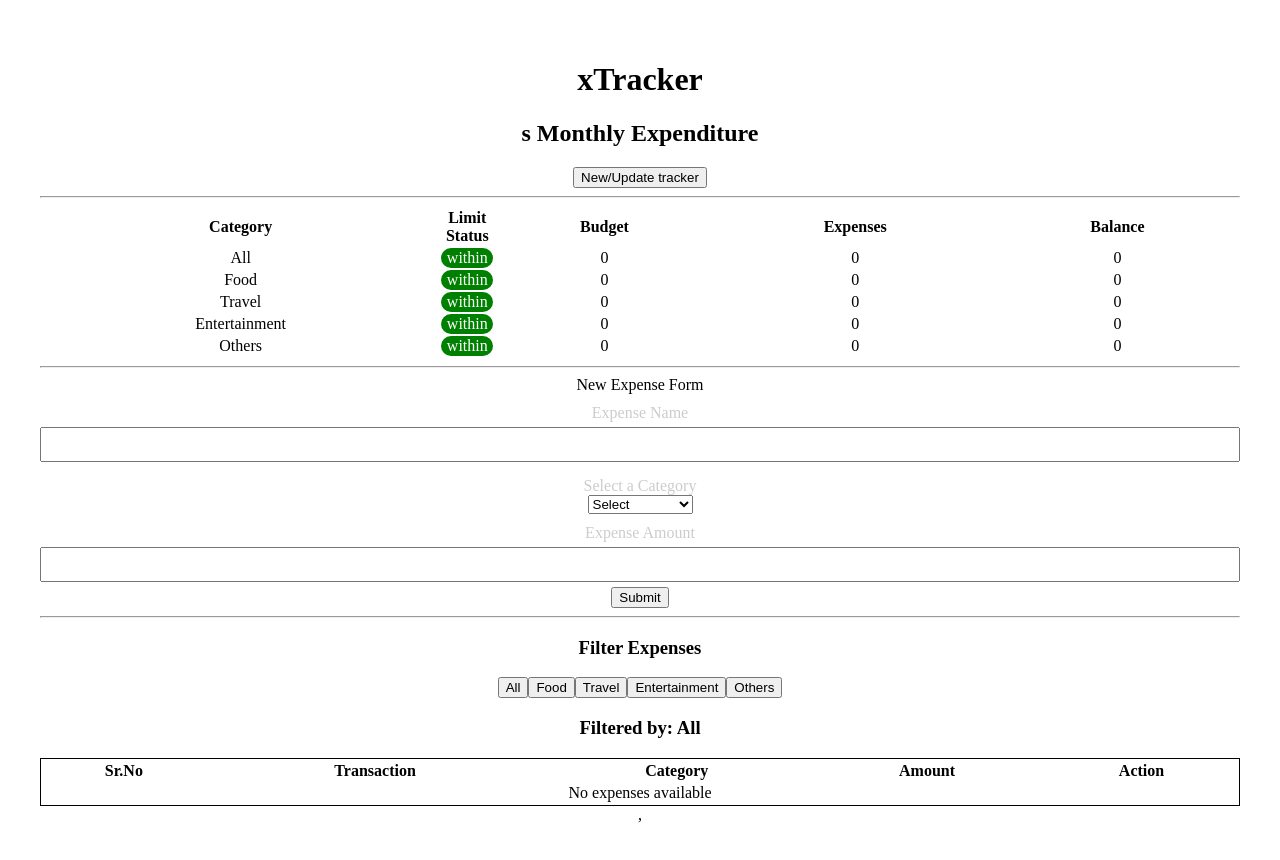
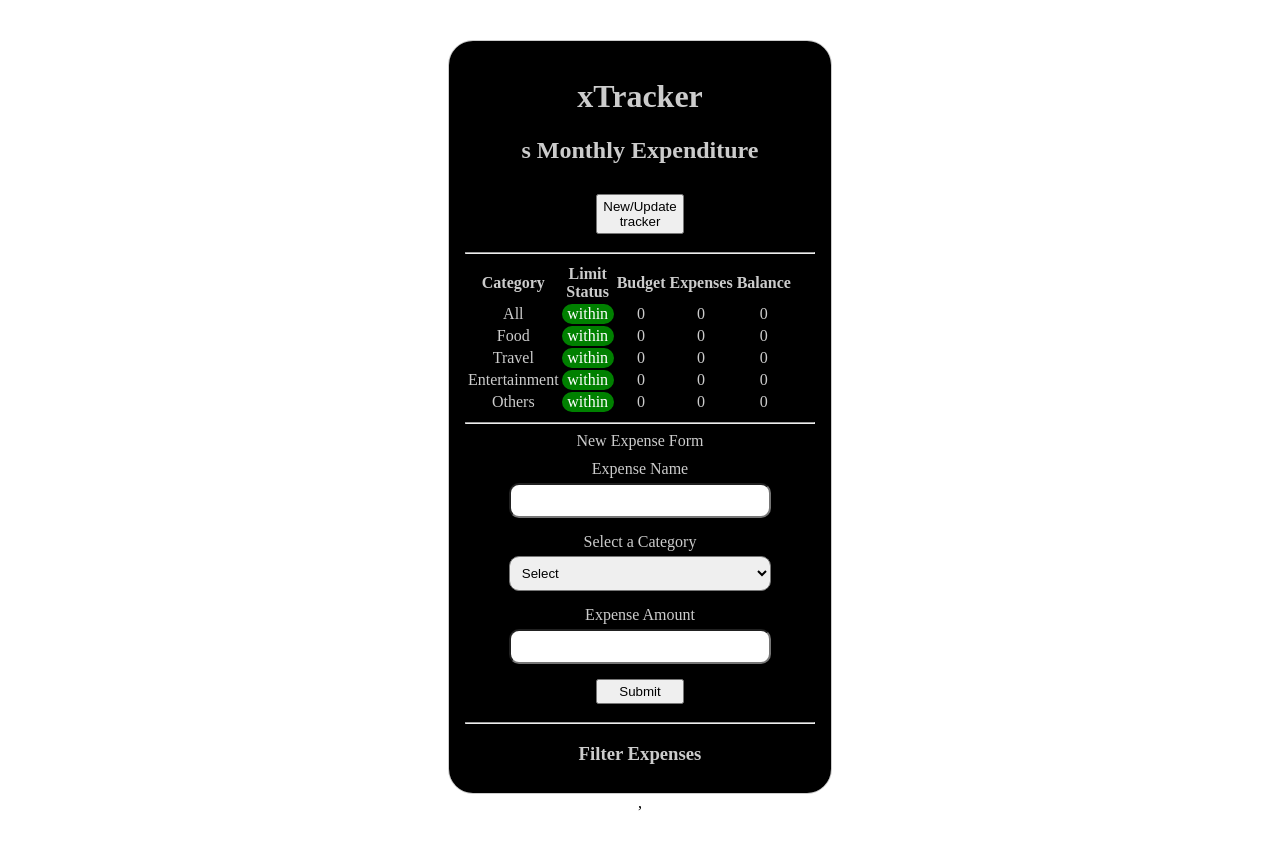
Before and after one commit to amritha-sabu/xpensetracker, a React (Vite) app: page /transactions in a window 1280 px wide. Shown: the top 860 px of the page. Built offline with nearby package versions, Linux system fonts and the light colour scheme.

Commit message:
Updated CSS

```diff
--- a/src/components/HomePage/budgetPage.module.css
+++ b/src/components/HomePage/budgetPage.module.css
@@ -17,7 +17,7 @@
     border-radius: 25px;
 }
 
-.landingpage h1, p{
+.landingpage h1, h3, p{
     color: #ccc;
 }
 
@@ -28,8 +28,9 @@ label{
 }
 
 input {
-    width: 100%;
+    width: 75%;
     padding: 8px;
     margin: 5px 0;
     box-sizing: border-box;
+    border-radius: 10px;
 }
--- a/src/components/TransactionsPage/BudgetSection.jsx
+++ b/src/components/TransactionsPage/BudgetSection.jsx
@@ -1,4 +1,5 @@
 import { useSelector } from "react-redux";
+import style from './budgetSection.module.css';
 
 const BudgetSection = () => {
     const budgetData = useSelector((state) => state.budget);
@@ -37,7 +38,7 @@ const BudgetSection = () => {
     const totalLimitStatus = totalBalance < 0 ? 'exceed' : 'within';
 
     return (
-        <div>
+        <div className={style.budgetRow}>
             {budgetData ? (
                         <main>
                             <table style={{ width: '100%', textAlign: 'center' }}>
--- a/src/components/TransactionsPage/TransactionPage.jsx
+++ b/src/components/TransactionsPage/TransactionPage.jsx
@@ -3,6 +3,7 @@ import BudgetSection from "./BudgetSection";
 import { useNavigate } from "react-router-dom";
 import AddNewExpense from "./addExpense";
 import Expenses from "./Expenses";
+import styles from './transaction.module.css';
 
 const TransactionPage = () => {
     const budgetData = useSelector((state) => state.budget);
@@ -12,12 +13,12 @@ const TransactionPage = () => {
         navigate('/');
     };
     return (
-        <div>
+        <div className={styles.transaction} >
             <h1>xTracker</h1>
             {budgetData ? (
                 <div>
                     <header>
-                        <h2>{budgetData.userName}s Monthly Expenditure</h2>
+                        <h2 className={styles.header} >{budgetData.userName}s Monthly Expenditure</h2>
                         <button id='new-update' onClick={handleNewOrUpdateClick}>New/Update tracker</button>
                     </header>
                     <hr />
--- a/src/components/TransactionsPage/addExpense.jsx
+++ b/src/components/TransactionsPage/addExpense.jsx
@@ -1,6 +1,7 @@
 import { useState } from "react";
 import { useDispatch } from "react-redux";
 import { addExpense } from "../../redux/expensesSlice";
+import styles from './newExpense.module.css';
 
 const AddNewExpense = () => {
     const [newExpense, setNewExpense] = useState({
@@ -30,10 +31,10 @@ const AddNewExpense = () => {
     };
 
     return (
-        <div>
+        <div className={styles.expenseForm}>
             <div id="title">New Expense Form</div>
 
-            <form id="expense-form1" onSubmit={(e) => handleAddNewExpense(e)} >
+            <form className={styles.expenseForm1} id="expense-form1" onSubmit={(e) => handleAddNewExpense(e)} >
                 <label htmlFor="expense-name">Expense Name</label>
                 <input type='text' name="expense-name" value={newExpense['expense-name']} onChange={(e) => handleChange(e)} />
                 <label htmlFor="category-select">Select a Category</label>
--- /dev/null
+++ b/src/components/TransactionsPage/budgetSection.module.css
@@ -0,0 +1,5 @@
+.budgetRow{
+    display: flex;
+    justify-content: space-between;
+    color: #ccc;
+}
--- /dev/null
+++ b/src/components/TransactionsPage/newExpense.module.css
@@ -0,0 +1,25 @@
+.expenseForm{
+    max-width: 350px;
+    color: #ccc;
+}
+
+.expenseForm1{
+    display: flex;
+    flex-direction: column;
+    max-width: 350px;
+    align-items: center;
+}
+
+input, select{
+    width: 75%;
+    padding: 8px;
+    margin: 5px 0;
+    box-sizing: border-box;
+    border-radius: 10px;
+}
+
+button{
+    width: 25%;
+    margin: 10px;
+    padding: 3px;
+}
--- /dev/null
+++ b/src/components/TransactionsPage/transaction.module.css
@@ -0,0 +1,20 @@
+.transaction {
+    background-color: black;
+    max-width: 350px;
+    height: 90vh;
+    margin: 0 auto;
+    padding: 16px;
+    border: 1px solid #ccc;
+    border-radius: 25px;
+
+    overflow-y: auto;
+
+}
+
+.transaction h1{
+    color: #ccc;
+}
+
+.header{
+    color: #ccc;
+}
```
Lines whose indentation alone changed are shown as unchanged.
